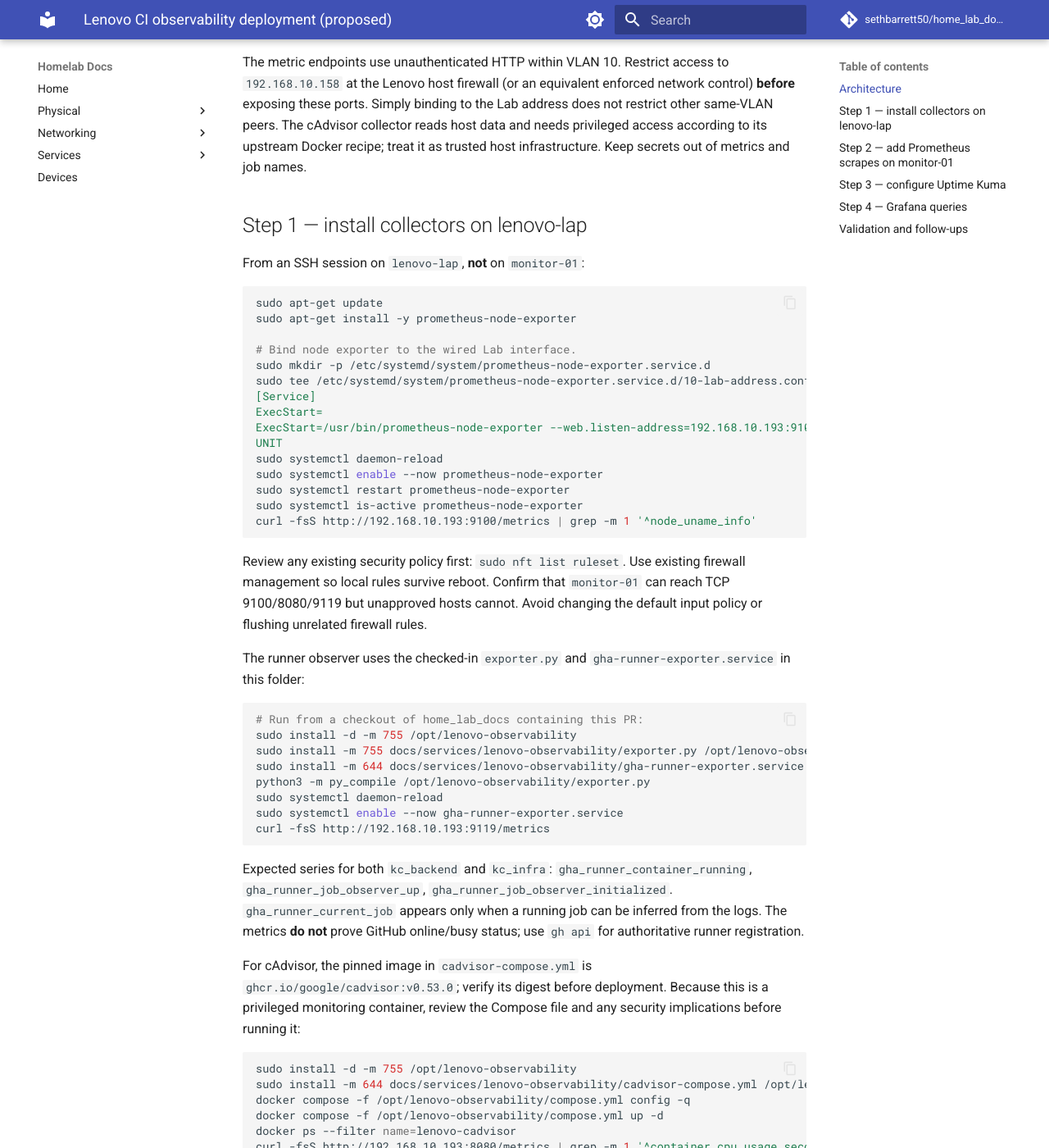
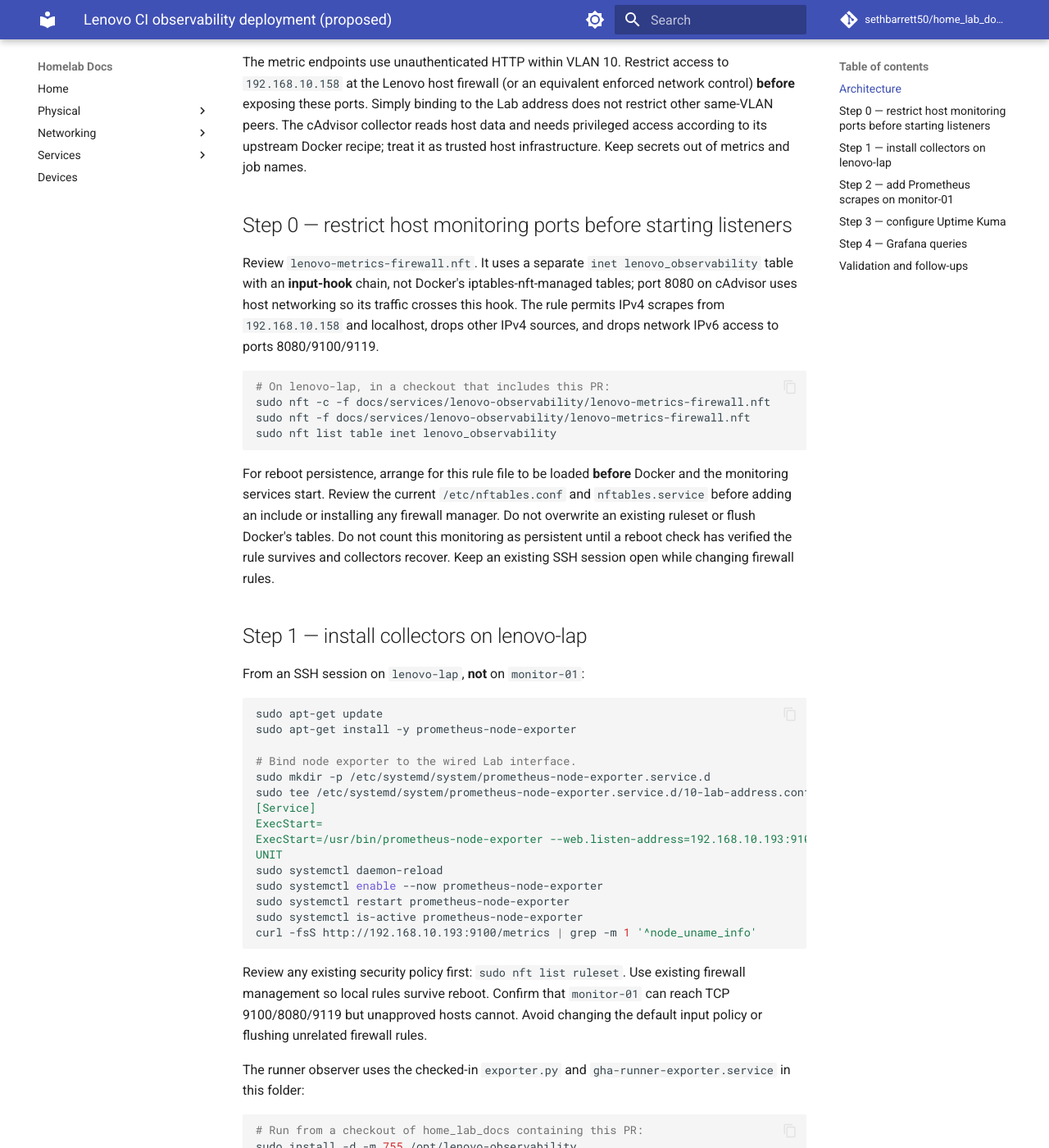
Before and after one commit to sethbarrett50/home_lab_docs, an MkDocs documentation site: the page built from docs/services/lenovo-observability/README.md, in a window 1280 px wide and 1400 px high, scrolled down 692 px. Shown: the whole window at 82% size. Built offline with MkDocs 1.6.1 and Material for MkDocs 9.7.7, drawn with Linux system fonts in a browser that asks for light colours; comment, search, counter and statistics services are not loaded; some of the changed text lies outside the part shown.

Commit message:
docs(observability): require scoped host firewall before exporters

````diff
--- a/docs/services/lenovo-observability/README.md
+++ b/docs/services/lenovo-observability/README.md
@@ -21,6 +21,30 @@
 reads host data and needs privileged access according to its upstream Docker
 recipe; treat it as trusted host infrastructure. Keep secrets out of metrics
 and job names.
+
+## Step 0 — restrict host monitoring ports before starting listeners
+
+Review `lenovo-metrics-firewall.nft`. It uses a separate `inet
+lenovo_observability` table with an **input-hook** chain, not Docker's
+iptables-nft-managed tables; port 8080 on cAdvisor uses host networking so
+its traffic crosses this hook. The rule permits IPv4 scrapes from
+`192.168.10.158` and localhost, drops other IPv4 sources, and drops
+network IPv6 access to ports 8080/9100/9119.
+
+```bash
+# On lenovo-lap, in a checkout that includes this PR:
+sudo nft -c -f docs/services/lenovo-observability/lenovo-metrics-firewall.nft
+sudo nft -f docs/services/lenovo-observability/lenovo-metrics-firewall.nft
+sudo nft list table inet lenovo_observability
+```
+
+For reboot persistence, arrange for this rule file to be loaded **before**
+Docker and the monitoring services start. Review the current
+`/etc/nftables.conf` and `nftables.service` before adding an include or
+installing any firewall manager. Do not overwrite an existing ruleset or
+flush Docker's tables. Do not count this monitoring as persistent until a
+reboot check has verified the rule survives and collectors recover.
+Keep an existing SSH session open while changing firewall rules.
 
 ## Step 1 — install collectors on lenovo-lap
 
@@ -71,7 +95,7 @@
 **do not** prove GitHub online/busy status; use `gh api` for authoritative
 runner registration.
 
-For cAdvisor, the pinned image in `cadvisor-compose.yml` is
+For cAdvisor (host networking so the host INPUT firewall applies), the pinned image in `cadvisor-compose.yml` is
 `ghcr.io/google/cadvisor:v0.53.0`; verify its digest before deployment.
 Because this is a privileged monitoring container, review the Compose file
 and any security implications before running it:
````
